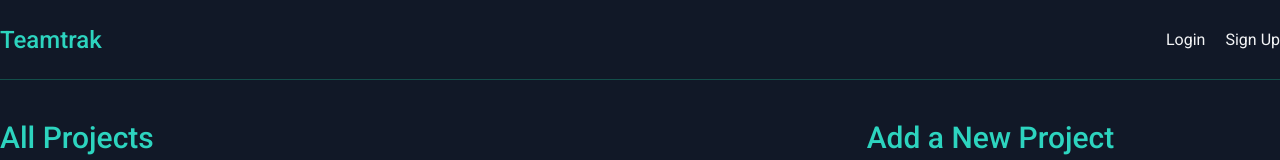
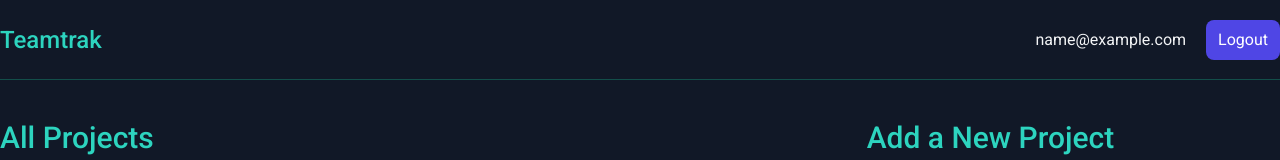
Before and after one commit to naymurrahmanshahed/teamtrak-client, a React (Create React App) app: page / in a window 1280 px wide. Shown: the top 160 px of the page. Built offline with nearby package versions, Linux system fonts and the light colour scheme; no server answers; sample sign-in values are in the browser's storage.

Commit message:
logout functionality added

```diff
--- a/src/components/Navbar.js
+++ b/src/components/Navbar.js
@@ -1,6 +1,12 @@
 import { Link } from "react-router-dom";
-
+import { useAuthContext } from "../hooks/useAuthContext";
+import { useLogout } from "../hooks/useLogout";
 const Navbar = () => {
+  const { user } = useAuthContext();
+  const { logout } = useLogout();
+  const handleLogout = () => {
+    logout();
+  };
   return (
     <div className="navbar container mx-auto  h-20 flex items-center justify-between border-b border-teal-900   ">
       <Link to="/" className="logo text-2xl font-medium text-teal-400">
@@ -8,12 +14,37 @@ const Navbar = () => {
       </Link>
       <nav className="flex gap-5">
         <div className="flex gap-5">
-          <Link to={"/login"} className="hover:text-teal-400 duration-300">
-            Login
-          </Link>
-          <Link to={"/signup"} className="hover:text-teal-400 duration-300">
-            Sign Up
-          </Link>
+          <nav className="flex gap-5">
+            {!user && (
+              <div className="flex gap-5">
+                <Link
+                  to={"/login"}
+                  className="hover:text-teal-400 duration-300"
+                >
+                  Login
+                </Link>
+                <Link
+                  to={"/signup"}
+                  className="hover:text-teal-400 duration-300"
+                >
+                  Sign Up
+                </Link>
+              </div>
+            )}
+
+            {user && (
+              <div className="flex gap-5 items-center">
+                <span>{user.email}</span>
+                <button
+                  onClick={handleLogout}
+                  type="submit"
+                  className=" bg-indigo-600 text-white py-2 px-3 rounded-lg hover:bg-indigo-50 hover:text-black duration-300"
+                >
+                  Logout
+                </button>
+              </div>
+            )}
+          </nav>
         </div>
       </nav>
     </div>
--- /dev/null
+++ b/src/hooks/useLogout.js
@@ -0,0 +1,15 @@
+import { useAuthContext } from "./useAuthContext";
+
+export const useLogout = () => {
+  const { dispatch: logoutDispatch } = useAuthContext();
+
+  const logout = () => {
+    // clear ls
+    localStorage.removeItem("user");
+
+    // dispatch logout
+    logoutDispatch({ type: "LOGOUT" });
+  };
+
+  return { logout };
+};
```
